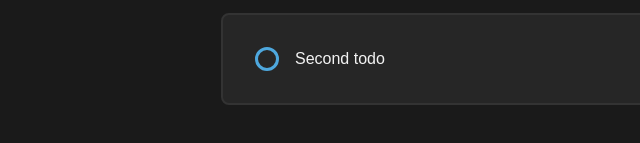
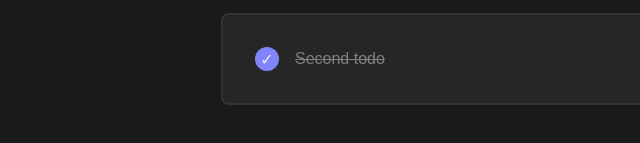
Before and after one commit to RiccardoImperiale/vue-todolist, a plain HTML site: page index.html in a window 1280 px wide. Shown: the part 471-614 px from the top of the page, 19-659 px from the left. Drawn offline with nearby package versions, Linux system fonts and the light colour scheme.

Commit message:
add toggle completed task functionality

```diff
--- a/assets/css/style.css
+++ b/assets/css/style.css
@@ -133,6 +133,25 @@ main {
         margin-right: 1rem;
         cursor: pointer;
     }
+
+    .done_circle{
+        border: 3px solid var(--todo-accent);
+        background-color: var(--todo-accent);
+        width: 1.5rem;
+        height: 1.5rem;
+        border-radius: 50%;
+        margin-right: 1rem;
+        cursor: pointer;
+        position: relative;
+
+        &::after{
+            content: '✓';
+            position: absolute;
+            inset: 0;
+            text-align: center;
+            color: var(--todo-light);
+        }
+    }
 }
 
 .no_task{
@@ -143,3 +162,8 @@ main {
         margin: 1rem 0;
     }
 }
+
+.grayed {
+    color: var(--todo-secondary);
+    text-decoration: line-through;
+}
--- a/assets/js/main.js
+++ b/assets/js/main.js
@@ -3,13 +3,19 @@ const { createApp } = Vue
 createApp({
     data() {
         return {
+            newTodo: null,
             tasks: [
                 { text: 'First todo', done: false },
-                { text: 'Second todo', done: false },
+                { text: 'Second todo', done: true },
             ]
         }
     },
     methods: {
-
+        addTodo() {
+            this.tasks.unshift({ text: this.newTodo, done: false });
+        },
+        toggleDone(index) {
+            this.tasks[index].done = !this.tasks[index].done;
+        }
     }
 }).mount('#app')
--- a/index.html
+++ b/index.html
@@ -16,8 +16,8 @@
         <main>
             <div class="container">
                 <div class="task_input">
-                    <input type="text" placeholder="Write here your new task">
-                    <button>Add Task</button>
+                    <input v-model="newTodo" type="text" placeholder="Write here your new task">
+                    <button @click="addTodo">Add Task</button>
                 </div>
                 <div class="tasks_header">
                     <div class="tasks_quantity">
@@ -30,9 +30,9 @@
                     </div>
                 </div>
                 <div class="tasks">
-                    <div v-if="tasks.length > 0" v-for="task in tasks" class="task">
-                        <div class="check_circle"></div>
-                        <div class="task_text">{{task.text}}</div>
+                    <div v-if="tasks.length > 0" v-for="(task, index) in tasks" class="task">
+                        <div @click="toggleDone(index)" :class="task.done ? 'done_circle' : 'check_circle'"></div>
+                        <div :class="task.done && 'grayed'">{{task.text}}</div>
                         <img src="./assets/img/trash.png" alt="trashcan icon">
                     </div>
                     <div v-else class="no_task">
```
